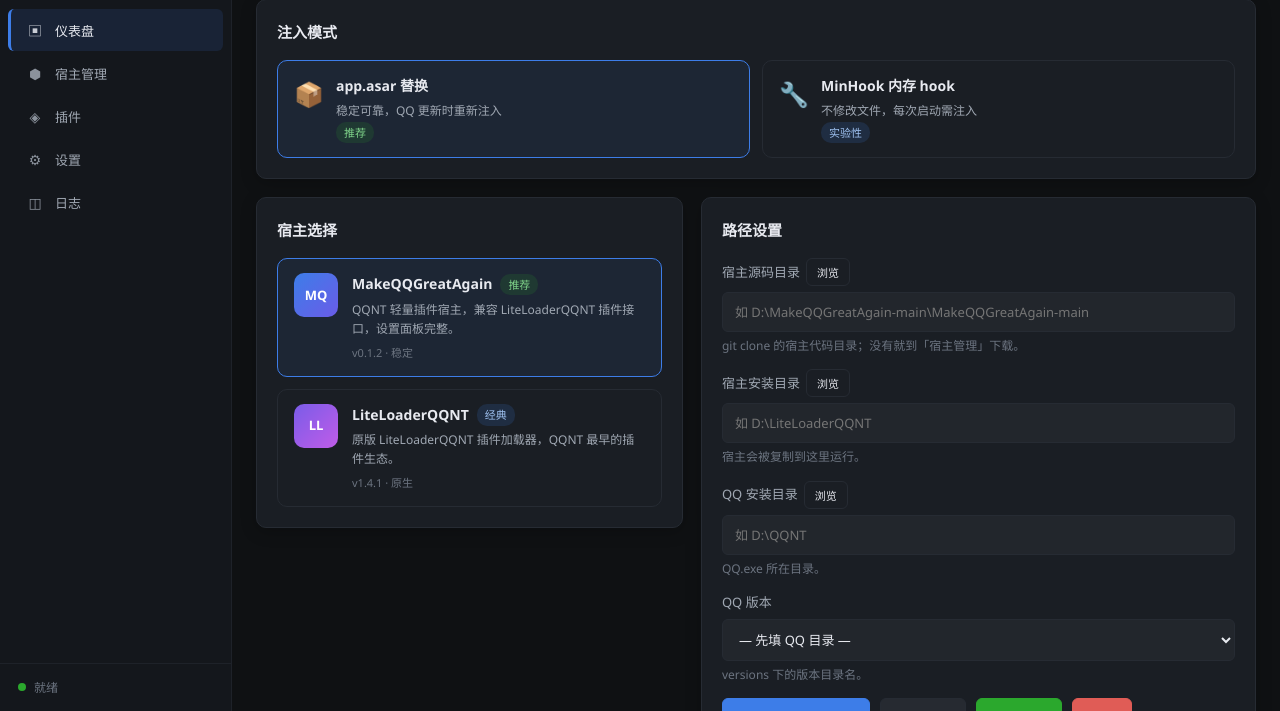
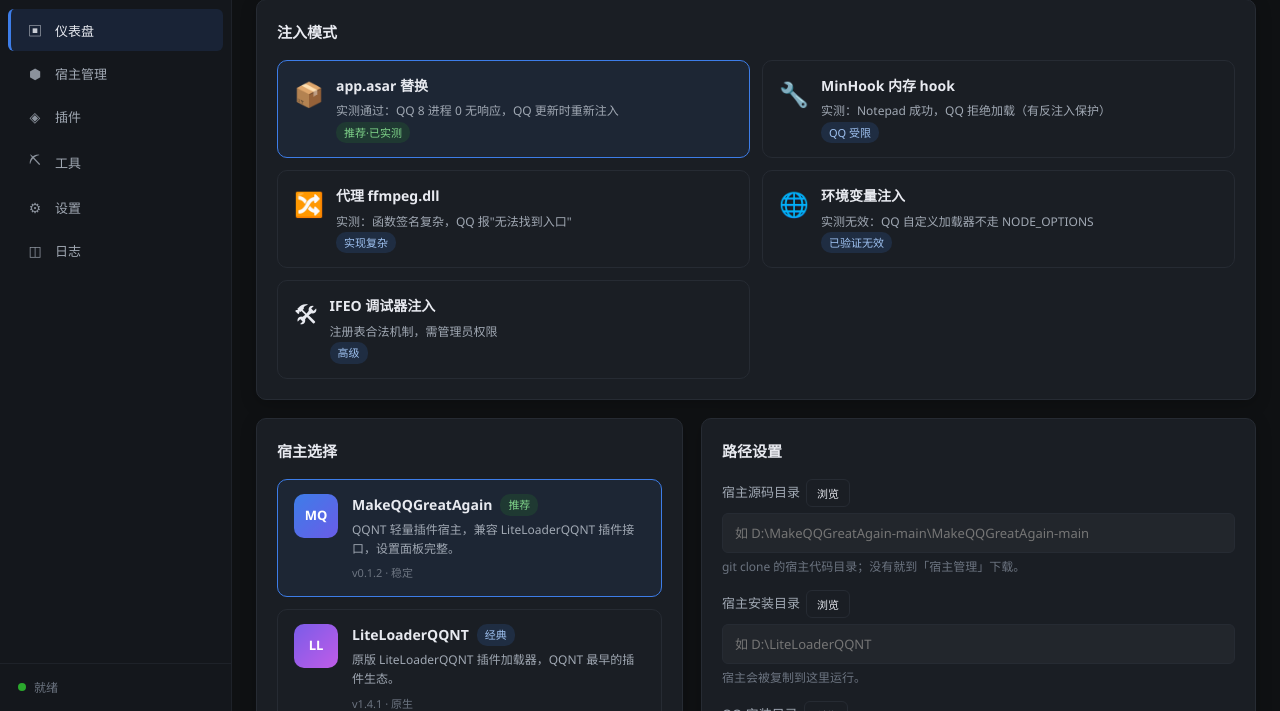
Before and after one commit to CFVASXA/MQGA-Injector, a plain HTML site: page web/index.html in a window 1280 px wide. Shown: the part 89-800 px from the top of the page. Drawn offline with Linux system fonts and the light colour scheme.

Commit message:
v2.1: UI 标注各方案实测状态

```diff
--- a/web/index.html
+++ b/web/index.html
@@ -20,6 +20,7 @@
       <button class="nav-item active" data-page="dash"><span class="ico">▣</span><span>仪表盘</span></button>
       <button class="nav-item" data-page="host"><span class="ico">⬢</span><span>宿主管理</span></button>
       <button class="nav-item" data-page="plugins"><span class="ico">◈</span><span>插件</span></button>
+      <button class="nav-item" data-page="tools"><span class="ico">⛏</span><span>工具</span></button>
       <button class="nav-item" data-page="settings"><span class="ico">⚙</span><span>设置</span></button>
       <button class="nav-item" data-page="logs"><span class="ico">◫</span><span>日志</span></button>
     </nav>
@@ -55,16 +56,40 @@
               <div class="mode-icon">📦</div>
               <div class="mode-info">
                 <h3>app.asar 替换</h3>
-                <p>稳定可靠，QQ 更新时重新注入</p>
-                <span class="tag ok">推荐</span>
+                <p>实测通过：QQ 8 进程 0 无响应，QQ 更新时重新注入</p>
+                <span class="tag ok">推荐·已实测</span>
               </div>
             </div>
             <div class="mode-item" data-mode="minhook">
               <div class="mode-icon">🔧</div>
               <div class="mode-info">
                 <h3>MinHook 内存 hook</h3>
-                <p>不修改文件，每次启动需注入</p>
-                <span class="tag">实验性</span>
+                <p>实测：Notepad 成功，QQ 拒绝加载（有反注入保护）</p>
+                <span class="tag">QQ 受限</span>
+              </div>
+            </div>
+            <div class="mode-item" data-mode="proxydll">
+              <div class="mode-icon">🔀</div>
+              <div class="mode-info">
+                <h3>代理 ffmpeg.dll</h3>
+                <p>实测：函数签名复杂，QQ 报"无法找到入口"</p>
+                <span class="tag">实现复杂</span>
+              </div>
+            </div>
+            <div class="mode-item" data-mode="envinject">
+              <div class="mode-icon">🌐</div>
+              <div class="mode-info">
+                <h3>环境变量注入</h3>
+                <p>实测无效：QQ 自定义加载器不走 NODE_OPTIONS</p>
+                <span class="tag">已验证无效</span>
+              </div>
+            </div>
+            <div class="mode-item" data-mode="ifeo">
+              <div class="mode-icon">🛠</div>
+              <div class="mode-info">
+                <h3>IFEO 调试器注入</h3>
+                <p>注册表合法机制，需管理员权限</p>
+                <span class="tag">高级</span>
               </div>
             </div>
           </div>
@@ -185,6 +210,34 @@
         </div>
       </section>
 
+      <!-- 工具 -->
+      <section class="page" id="page-tools">
+        <div class="card">
+          <h2>生成 preload.js（环境变量注入用）</h2>
+          <p class="hint" style="margin-bottom:14px">生成一个 preload 脚本到 <code>data\preload.js</code>，供 NODE_OPTIONS 注入模式加载宿主。</p>
+          <div class="actions">
+            <button class="btn primary" id="btnGenPreload">生成 preload.js</button>
+          </div>
+        </div>
+        <div class="card">
+          <h2>MinHook 宿主 DLL</h2>
+          <p class="hint" style="margin-bottom:14px">MinHook 模式需要 <code>data\host-minhook.dll</code>。检测是否就绪：</p>
+          <div id="minhookStatus" class="host-list">未检测</div>
+          <div class="actions">
+            <button class="btn" id="btnCheckMinhook">检测宿主 DLL</button>
+            <button class="btn" id="btnOpenData">打开 data 目录</button>
+          </div>
+        </div>
+        <div class="card">
+          <h2>代理 ffmpeg.dll</h2>
+          <p class="hint" style="margin-bottom:14px">代理模式需要 <code>data\ffmpeg-proxy.dll</code>（含全部导出转发的代理库）。</p>
+          <div id="proxyStatus" class="host-list">未检测</div>
+          <div class="actions">
+            <button class="btn" id="btnCheckProxy">检测代理 DLL</button>
+          </div>
+        </div>
+      </section>
+
       <!-- 设置 -->
       <section class="page" id="page-settings">
         <div class="card">
```
